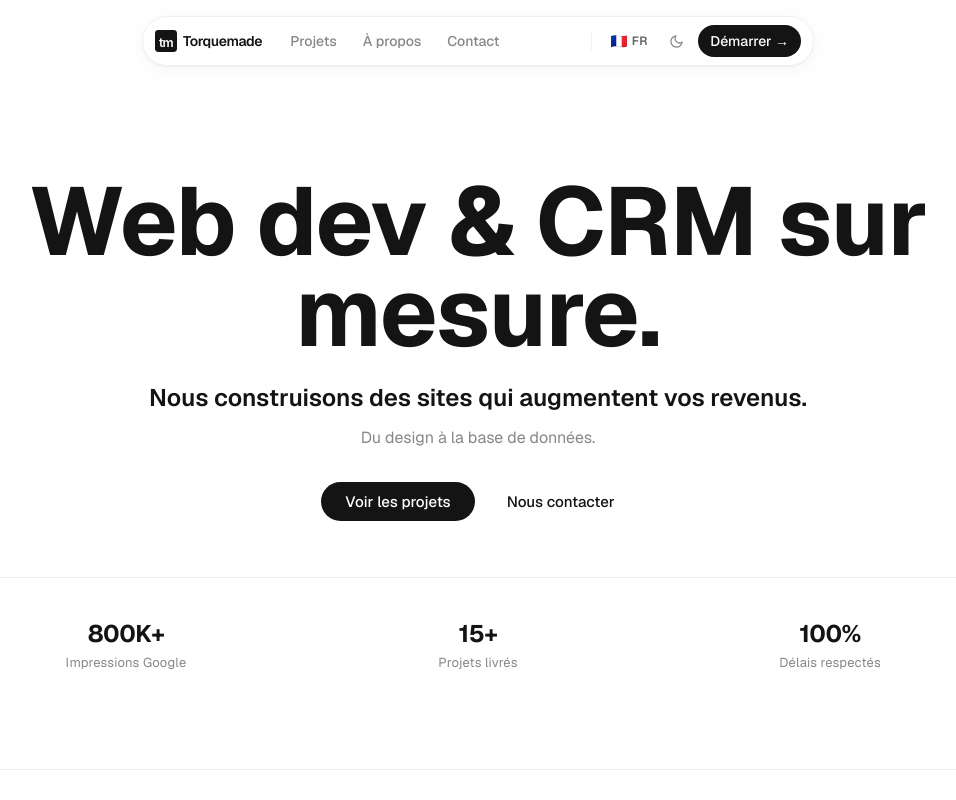
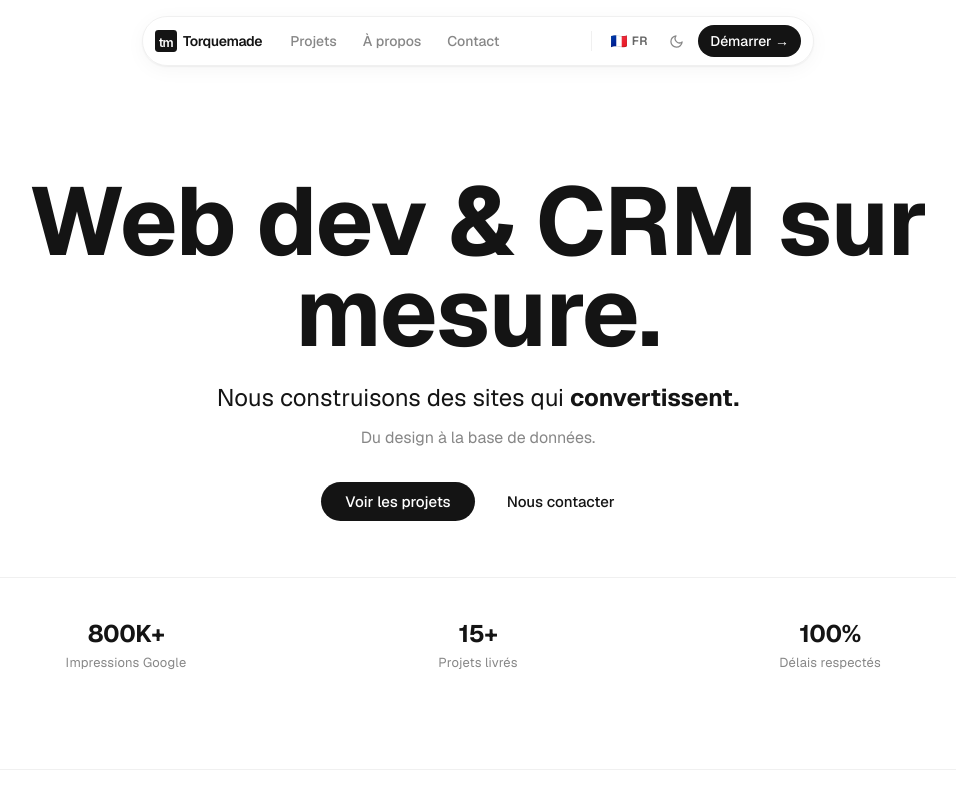
Before and after one commit to loanrmb/torquemade-v2, a Next.js app: page / in a window 1280 px wide. Shown: the top 800 px of the page, without its empty margins (162-1118 px from the left). Built offline with nearby package versions, Linux system fonts and the light colour scheme.

Commit message:
Update rotating-text.tsx

```diff
--- a/components/rotating-text.tsx
+++ b/components/rotating-text.tsx
@@ -38,28 +38,29 @@ export function RotatingHero({ lang }: { lang: 'fr' | 'en' }) {
       const timeout = setTimeout(() => {
         setIndex((i) => (i + 1) % words.length)
         setVisible(true)
-      }, 350)
+      }, 200)
       return () => clearTimeout(timeout)
-    }, 2800)
+    }, 1000)
     return () => clearInterval(interval)
   }, [words.length])
 
   return (
     <p
-      className="text-xl min-720:text-2xl font-semibold leading-snug"
+      className="text-xl min-720:text-2xl leading-snug"
       style={{ color: 'hsl(var(--text-primary))' }}
     >
       {prefix}
-      <span
+      <strong
         style={{
           display: 'inline-block',
+          fontWeight: 700,
           opacity: visible ? 1 : 0,
-          transform: visible ? 'translateY(0)' : 'translateY(10px)',
-          transition: 'opacity 350ms ease, transform 350ms ease',
+          transform: visible ? 'translateY(0)' : 'translateY(8px)',
+          transition: 'opacity 200ms ease, transform 200ms ease',
         }}
       >
         {words[index]}
-      </span>
+      </strong>
     </p>
   )
 }
```
